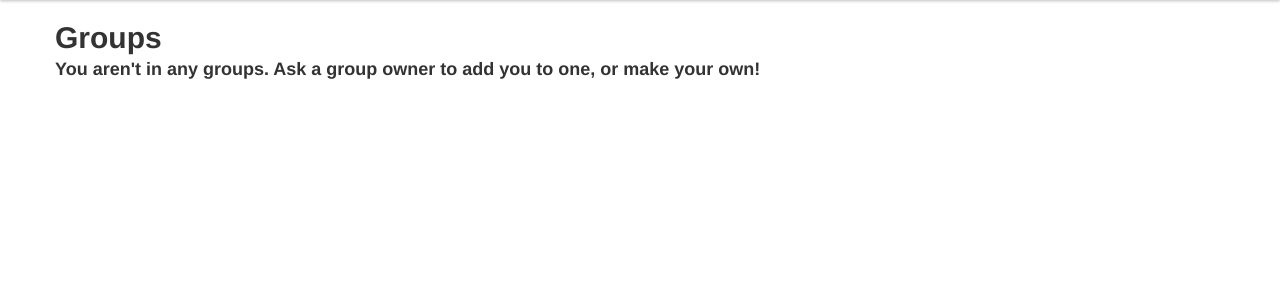
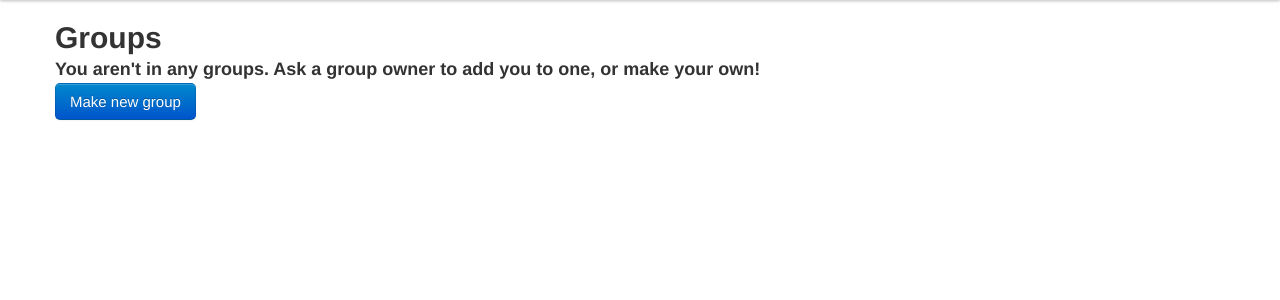
Before and after one commit to acm-uiuc/treasure-chest, a Django app: template treasureapp/templates/groups/list.html in a window 1280 px wide. Shown: the part 40-340 px from the top of the page. Run offline with Django 3.2, Linux system fonts and the light colour scheme; the template is opened without the code that fills it, so the values that code supplies are empty.

Commit message:
Updating templates, resolve #30

```diff
--- a/treasureapp/templates/groups/detail.html
+++ b/treasureapp/templates/groups/detail.html
@@ -11,4 +11,10 @@
 	<p> {{ member.username }} </p>
 {% endfor %}
 
+<p>
+<a href="{% url group_update group.pk %}" class="btn btn-primary btn-large">
+    Update this group
+</a>
+</p>
+
 {% endblock %}
--- a/treasureapp/templates/groups/list.html
+++ b/treasureapp/templates/groups/list.html
@@ -38,4 +38,10 @@ make your own!</h3>
 
 {% endif %}
 
+<p>
+<a href="{% url group_create %}" class="btn btn-primary btn-large">
+    Make new group
+</a>
+</p>
+
 {% endblock %}
--- a/treasureapp/view/authentication.py
+++ b/treasureapp/view/authentication.py
@@ -1,4 +1,4 @@
-from django.shortcuts import render_to_response, get_object_or_404
+from django.shortcuts import render_to_response, get_object_or_404, HttpResponseRedirect
 from django.template import RequestContext
 from django.core.exceptions import PermissionDenied
 from django.core.context_processors import csrf
```
